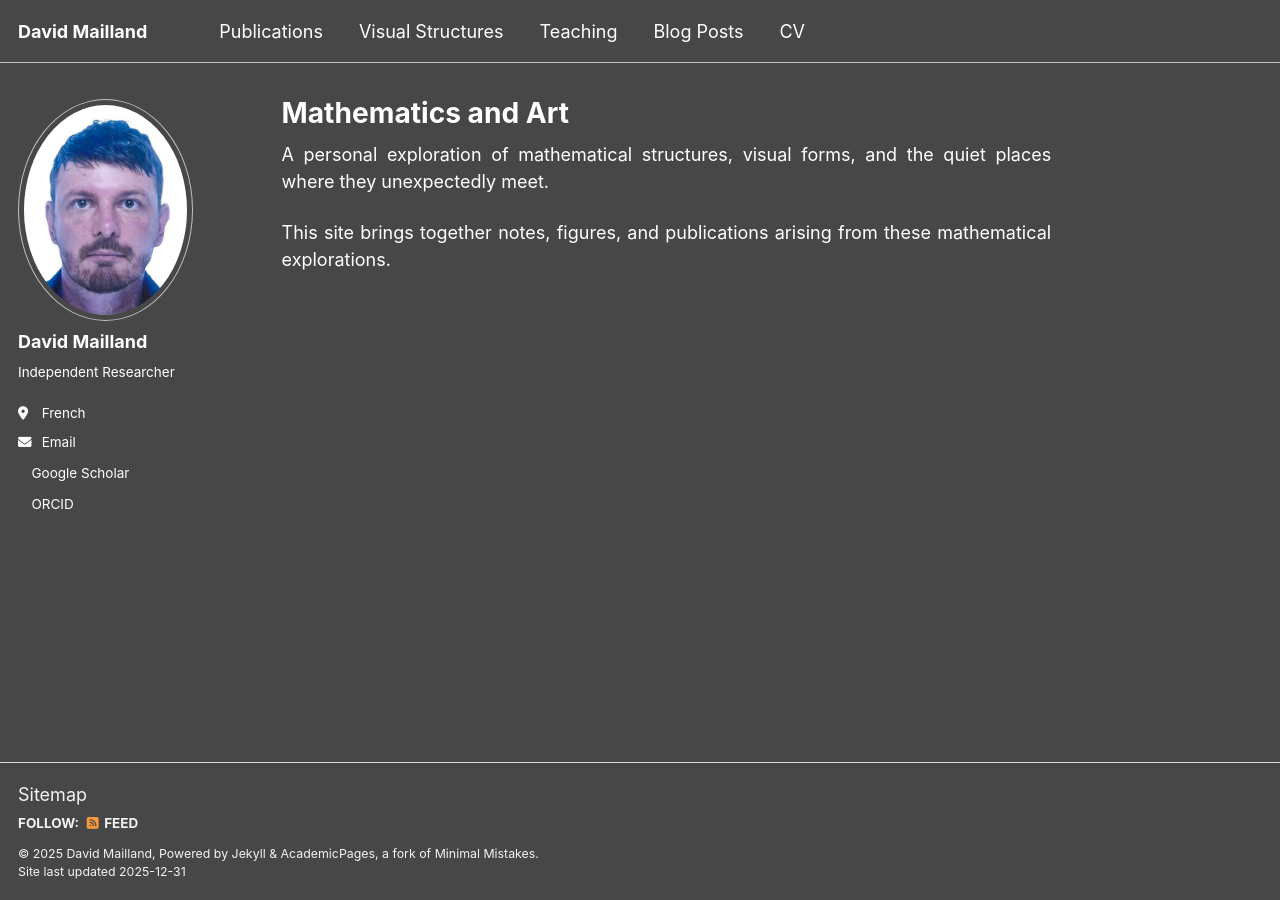
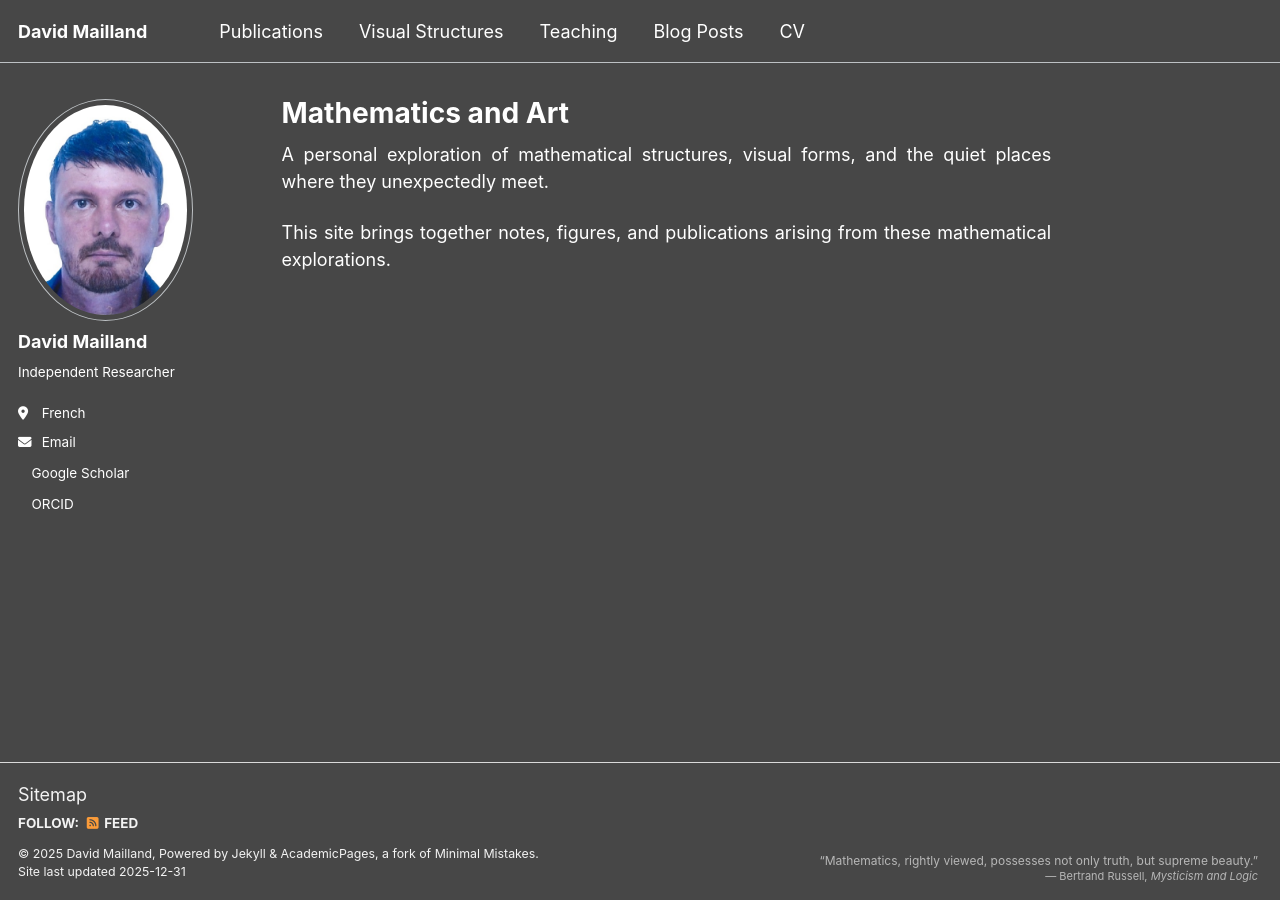
Before and after one commit to davidmailland/davidmailland.github.io, a Jekyll site: the page built from _pages/about.md, in a window 1280 px wide. Built offline with Jekyll 4.4.1, drawn with Linux system fonts in a browser that asks for light colours; some web fonts are replaced; a script bundle is joined from its source files by our own code; library files that are not in the unit come from our copies; a style sheet for code colours, icons or effects is not loaded.

Commit message:
Update custom.html

```diff
--- a/_includes/footer/custom.html
+++ b/_includes/footer/custom.html
@@ -14,3 +14,27 @@
 </script>
 
 <!-- end custom footer snippets -->
+
+{% if page.url == "/" %}
+<div id="russell-quote">
+  “Mathematics, rightly viewed, possesses not only truth, but supreme beauty.”<br />
+  <span>— Bertrand Russell, <em>Mysticism and Logic</em></span>
+</div>
+
+<style>
+  /* Put it on top of everything, independent of theme stacking contexts */
+  #russell-quote{
+    position: fixed;
+    right: 22px;
+    bottom: 16px;
+    max-width: 520px;
+    text-align: right;
+    font-size: 12px;
+    line-height: 1.25;
+    opacity: 0.65;
+    pointer-events: none;
+    z-index: 2147483647 !important;
+  }
+  #russell-quote span{ font-size: 11px; }
+</style>
+{% endif %}
```
